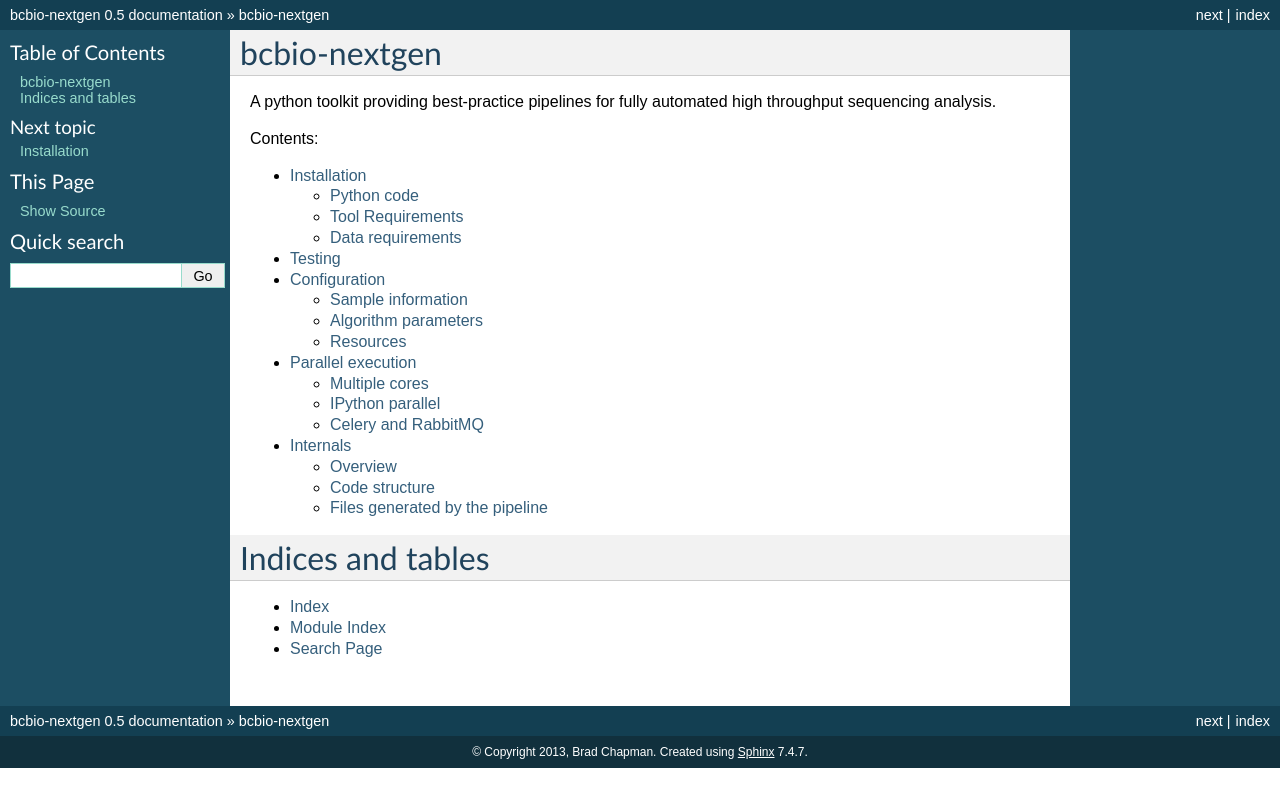
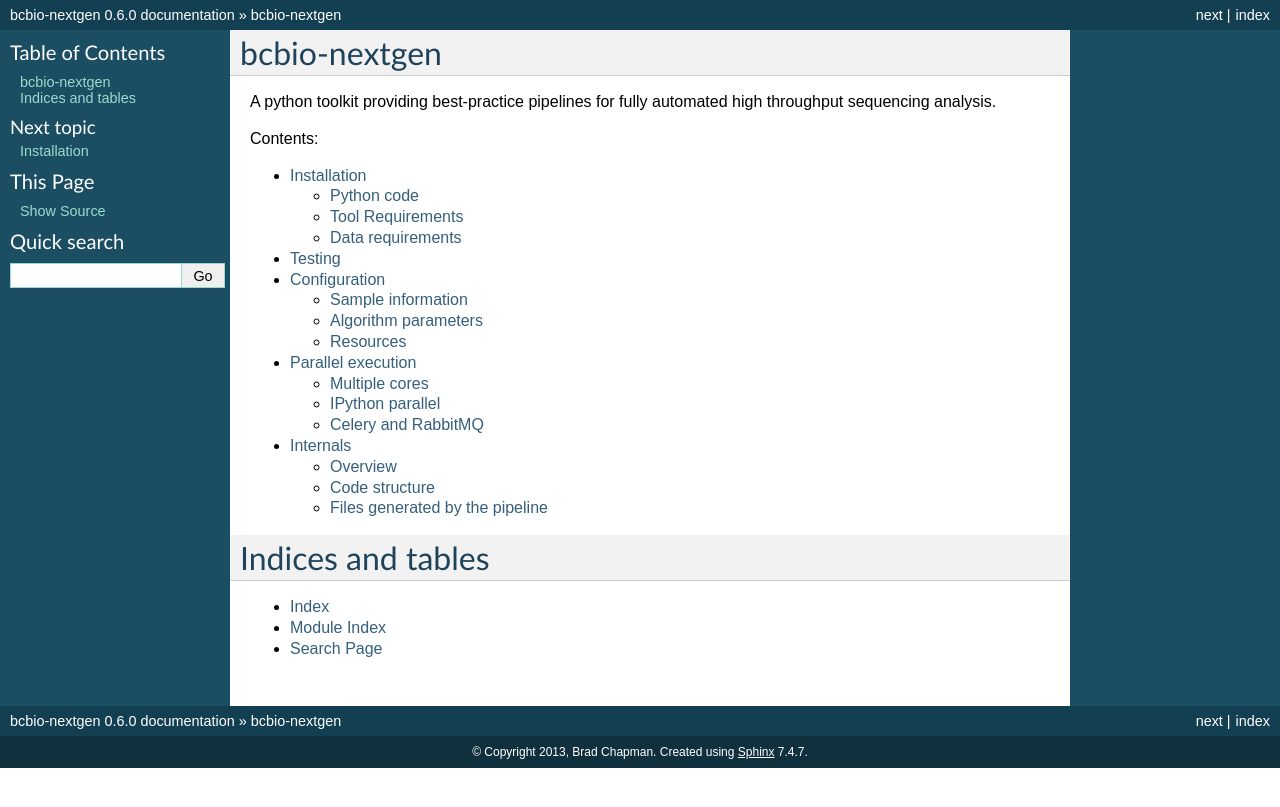
Before and after one commit to bcbio/bcbio-nextgen, a Sphinx documentation site: the page built from docs/index.rst, in a window 1280 px wide. Shown: the top 807 px of the page. Built offline with Sphinx 7.4.7, drawn with Linux system fonts in a browser that asks for light colours.

Commit message:
Push release 0.6.0 to pypi and make it default installation

```diff
--- a/docs/conf.py
+++ b/docs/conf.py
@@ -48,9 +48,9 @@
 # built documents.
 #
 # The short X.Y version.
-version = '0.5'
+version = '0.6.0'
 # The full version, including alpha/beta/rc tags.
-release = '0.5'
+release = '0.6.0'
 
 # The language for content autogenerated by Sphinx. Refer to documentation
 # for a list of supported languages.
--- a/requirements.txt
+++ b/requirements.txt
@@ -13,4 +13,4 @@
 ipython==0.13.1
 paramiko==1.9.0
 celery==2.2.7
-bcbio-nextgen==0.5a
+bcbio-nextgen==0.6.0
```
